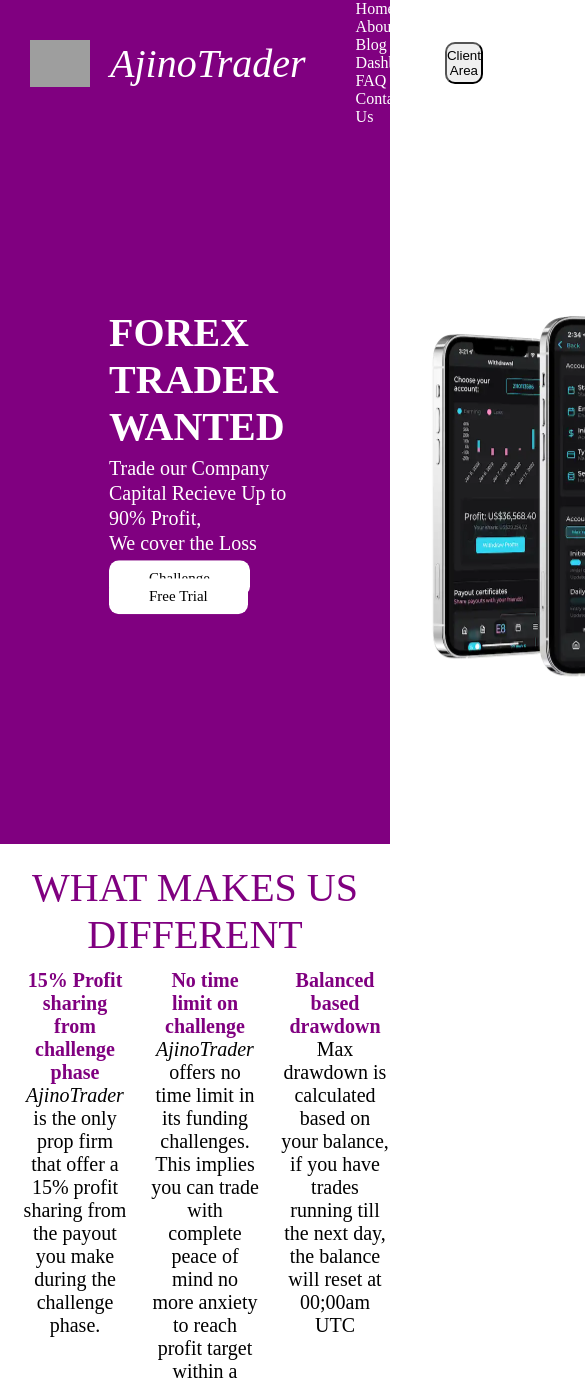
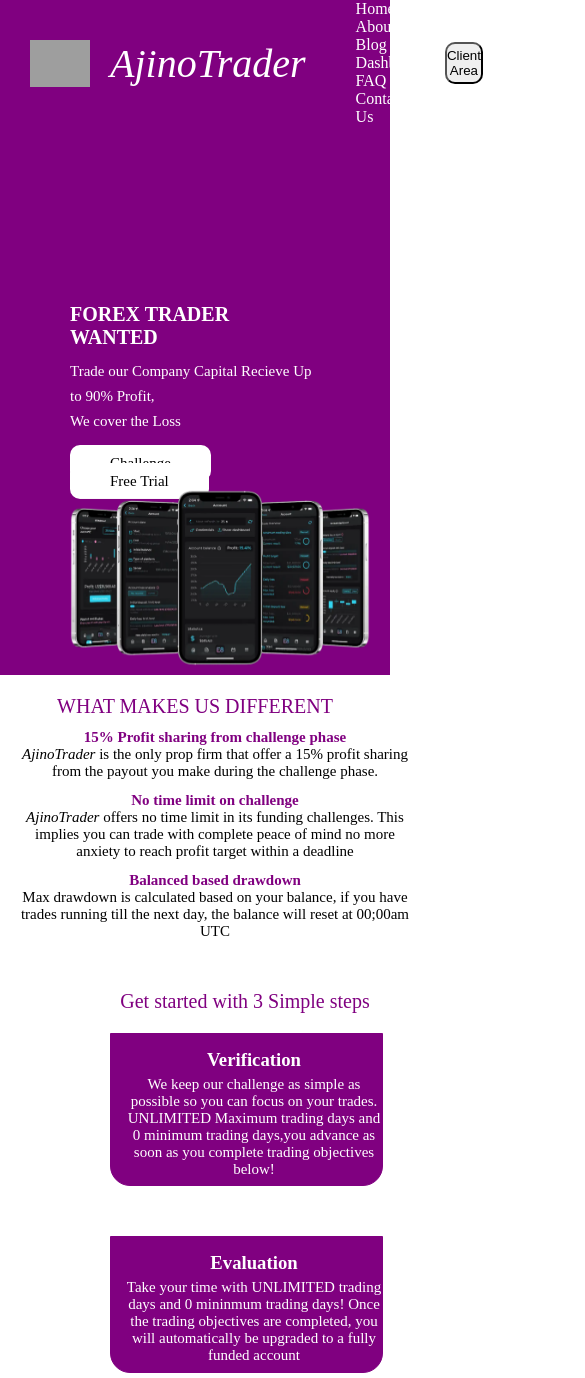
Before and after one commit to Ajinormotor/ajinotrader, a plain HTML site: page index.html in a window 390 px wide. Shown: the top 1378 px of the page, 585 px wide, since content can reach past the window. Drawn offline with Linux system fonts and the light colour scheme; grey boxes are pictures that could not be loaded.

Commit message:
update to index.html and style.css files.

```diff
--- a/index.html
+++ b/index.html
@@ -69,9 +69,6 @@
     <h2>Balanced based drawdown</h2>
     <p>Max drawdown is calculated based on your balance, if you have trades running till the next day, the balance will reset at 00;00am UTC</p>
 
-    <div class="different-col">
-
-    </div>
   </div>
     </section>
 
--- a/style.css
+++ b/style.css
@@ -2,10 +2,19 @@
     margin: 0;
     padding: 0;
 }
+
+@media(max-width: 600px){
+    body{
+        max-width: 600px;
+        display: block;
+    }
+}
+
    /*------Header Section----*/
 .header{
-    background: purple;
-    height: 100vh;
+    background-color: purple;
+    position: absolute;
+    height: 80vh;
     width: 100%;
     position: static;
 }
@@ -80,6 +89,21 @@
     cursor: pointer;
     box-sizing: border-box;
 }
+@media(max-width: 600px){
+  .header{
+    max-width: width;
+  }
+
+  .navlink{
+    display: block;
+  }
+  .navlink ul li{
+    display: inline-block;
+  }
+
+}
+
+
 /*------Header Section Ends----*/
 
 .container{
@@ -88,8 +112,7 @@
     position: absolute;
     justify-content: space-between;
     display: flex;
-   margin-left: 10%;
-
+    width: 100%;
 }
 
 .content-col{
@@ -135,9 +158,46 @@
 
 
 .content-col img{
-    width: 700px;
+    width: 600px;
     animation-delay: 0.6s;
 }
+
+@media(max-width: 600px){
+   .container{
+    max-width: 600px;
+    display: block;
+   }
+   .content-col {
+    display: block;
+
+   }
+   .content-col h1{
+    padding-bottom: 10px;
+    display: block;
+    font-size: 20px ;
+   }
+   .content-col p{
+    padding-bottom: 20px;
+    font-size: 15px ;
+   }
+   .content-col img{
+    width: 300px;
+    display: block;
+   }
+   .content-col a{
+
+   }
+
+}
+
+
+
+
+
+
+
+
+/*----Header Ends---*/
 
 .different{
     color: purple;
@@ -154,7 +214,6 @@
 
 .row{
     display: flex;
-
     text-align: center;
    justify-content: center;
 
@@ -176,6 +235,26 @@
 .different-col p{
     color: black;
     font-size: 20px;
+}
+
+@media(max-width:  600px){
+  .row{
+    display: block;
+    flex-direction: column;
+  }
+  .different p{
+    font-size: 20px;
+    font-weight: 100;
+  }
+
+  .different-col h2{
+    font-size: 15px;
+    color: purple;
+  }
+.different-col p{
+    font-size: 15px;
+}
+
 }
 
 .step{
@@ -231,6 +310,41 @@
     border: 2px solid purple;
     font-size: 20px;
     cursor: pointer;
+}
+@media(max-width: 600px){
+    .step{
+        display: block;
+        justify-content: center;
+        align-items: center;
+        width: 100%;
+        margin: 50px;
+    }
+    .step p{
+        font-size: 20px;
+        font-weight: 100;
+        text-align: center;
+
+    }
+
+    .row{
+        align-items: center;
+        justify-content: center;
+        text-align: center;
+        width: 100%;
+    }
+    .step-col{
+        align-items: center;
+        justify-content: center;
+        margin: 20px 60px 50px;
+        width: 70%;
+    }
+    .step-col h3{
+        text-align: center;
+    }
+    .step-col p{
+        font-size: 15px;
+        text-align: center;
+    }
 }
 
 /*------Table Section----*/
@@ -377,7 +491,33 @@
     padding-right: 10px;
 }
 
+@media(max-width: 600px){
+    .cta img{
+        width: 130px;
+    }
+    .cta h5{
+        font-size: 25px;
+
+    }
+    .cta p{
+        font-size: 20px;
+    }
+    .discord img{
+        width: 35px;
+
+    }
+}
+
 /*--------call to action Ends-----*/
+@media(max-width: 600px){
+    .foot h6{
+        font-size: 20px;
+    }
+    .About h6{
+        font-size: 15px;
+    }
+
+}
 .footer{
     text-align: center;
     width: 100%;
@@ -448,5 +588,3 @@
   }
 
 }
-
-}
```
